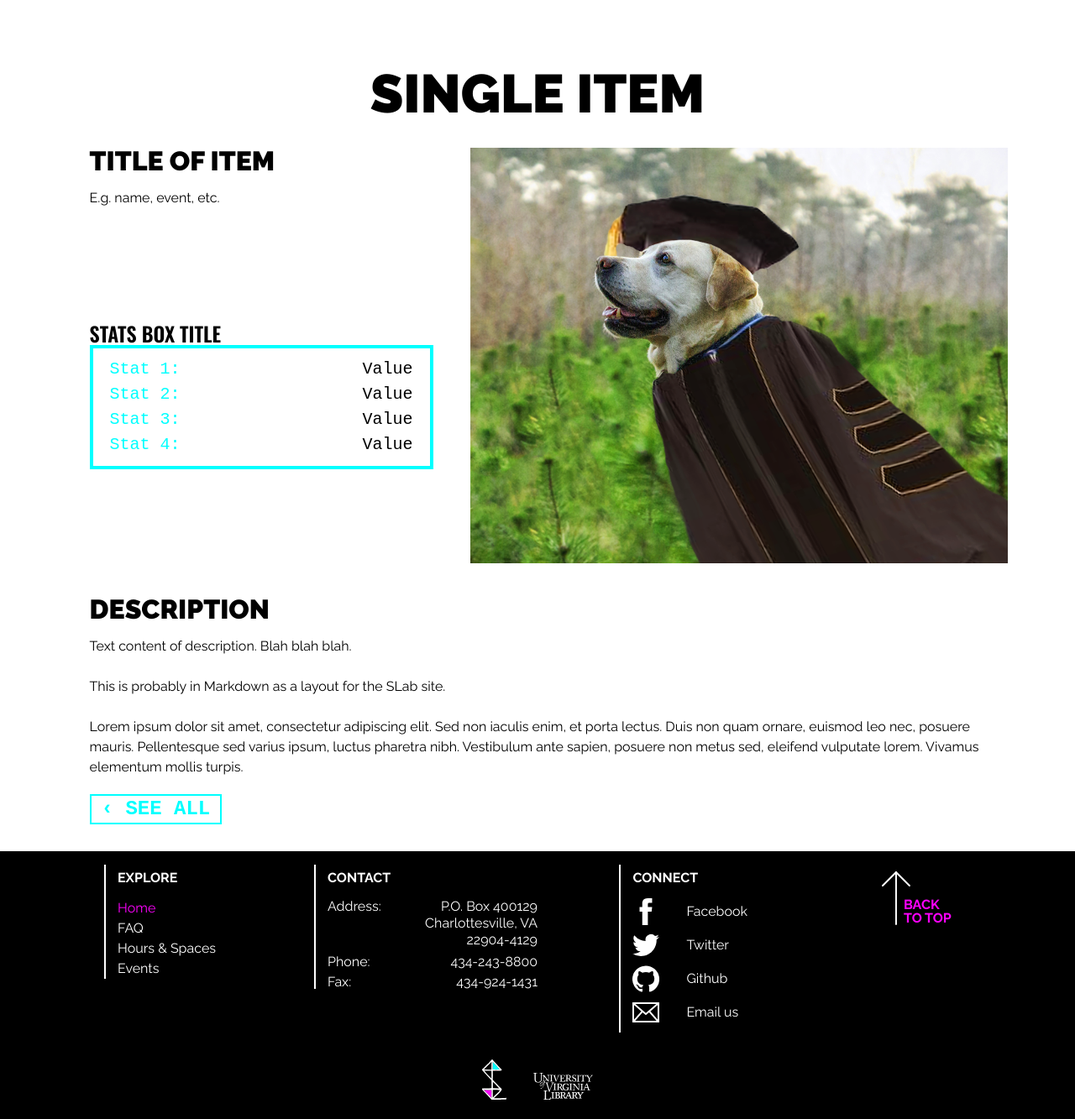
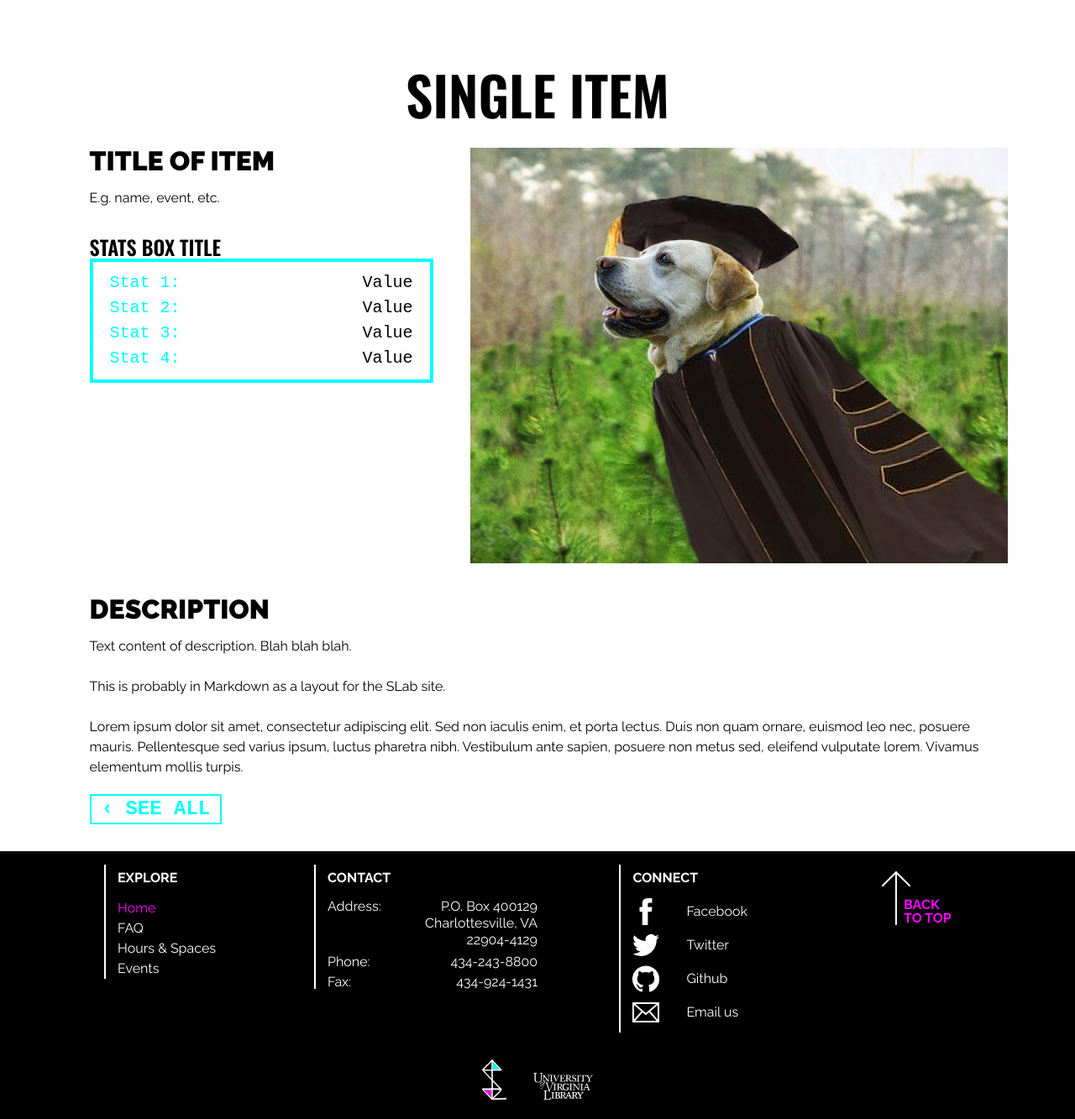
Before and after one commit to kbdonnally/patterns, a Jekyll site: the page built from pages/single-item.html, in a window 1280 px wide. Shown: the whole page at 84% size. Built offline with Jekyll 4.4.1, drawn with Linux system fonts in a browser that asks for light colours; some web fonts are replaced.

Commit message:
Tweak item page font and spacing near title

```diff
--- a/assets/css/_sass/_item.scss
+++ b/assets/css/_sass/_item.scss
@@ -57,6 +57,7 @@
 		grid-template-areas: "type type"
 							 "title img"
 							 "stats img"
+							 "..... img"
 							 "describe describe"
 							 "button button";
 		grid-template-columns: 1fr 1fr;
@@ -71,9 +72,9 @@
 	position: relative;
 	margin-top: 1em;
 	margin-bottom: .5em;
-//	font-family: "Oswald", sans-serif;
+	font-family: "Oswald", sans-serif;
 	font-size: 4rem;
-	font-weight: 900;
+	font-weight: 600;
 	text-transform: uppercase;
 	line-height: 1;
 }
@@ -83,6 +84,7 @@
 .item__big-title {
 	grid-area: title;
 	position: relative;
+	margin-bottom: 1em;
 }
 
 .item-title__title {
```
